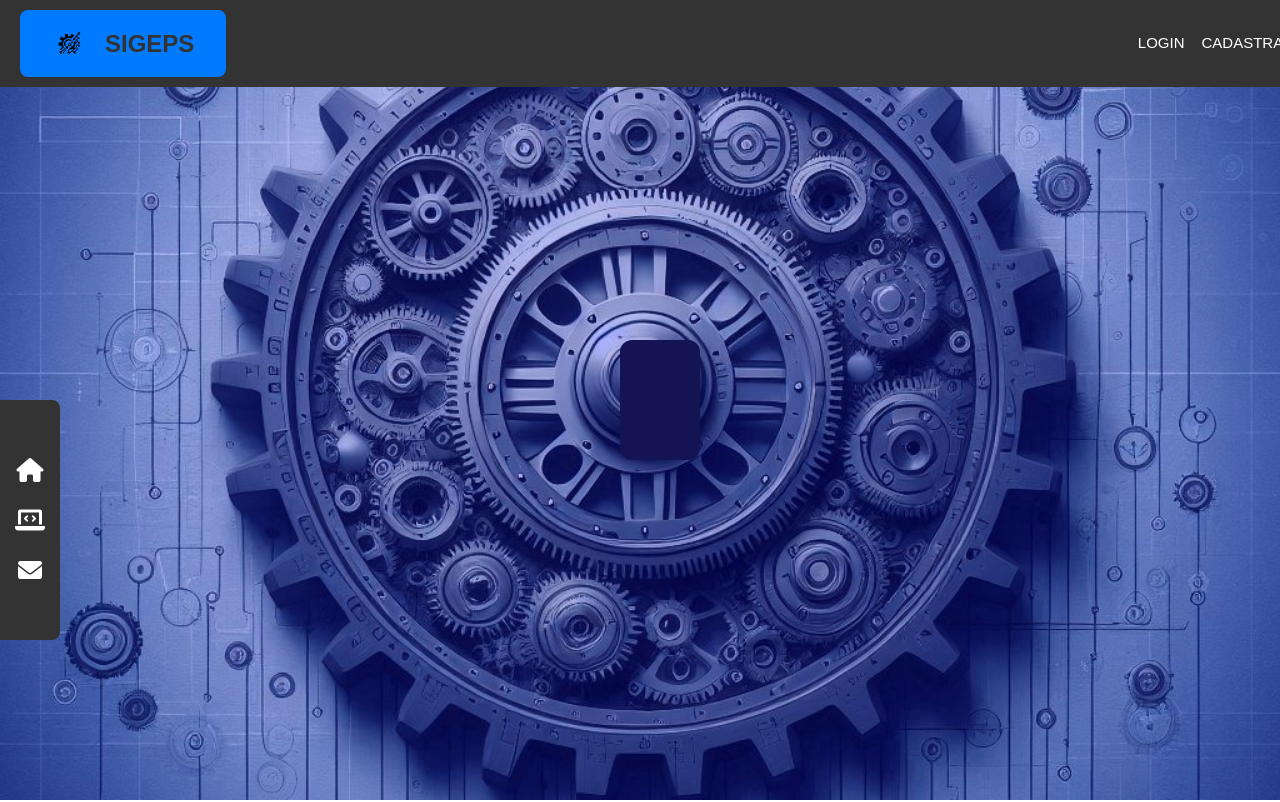
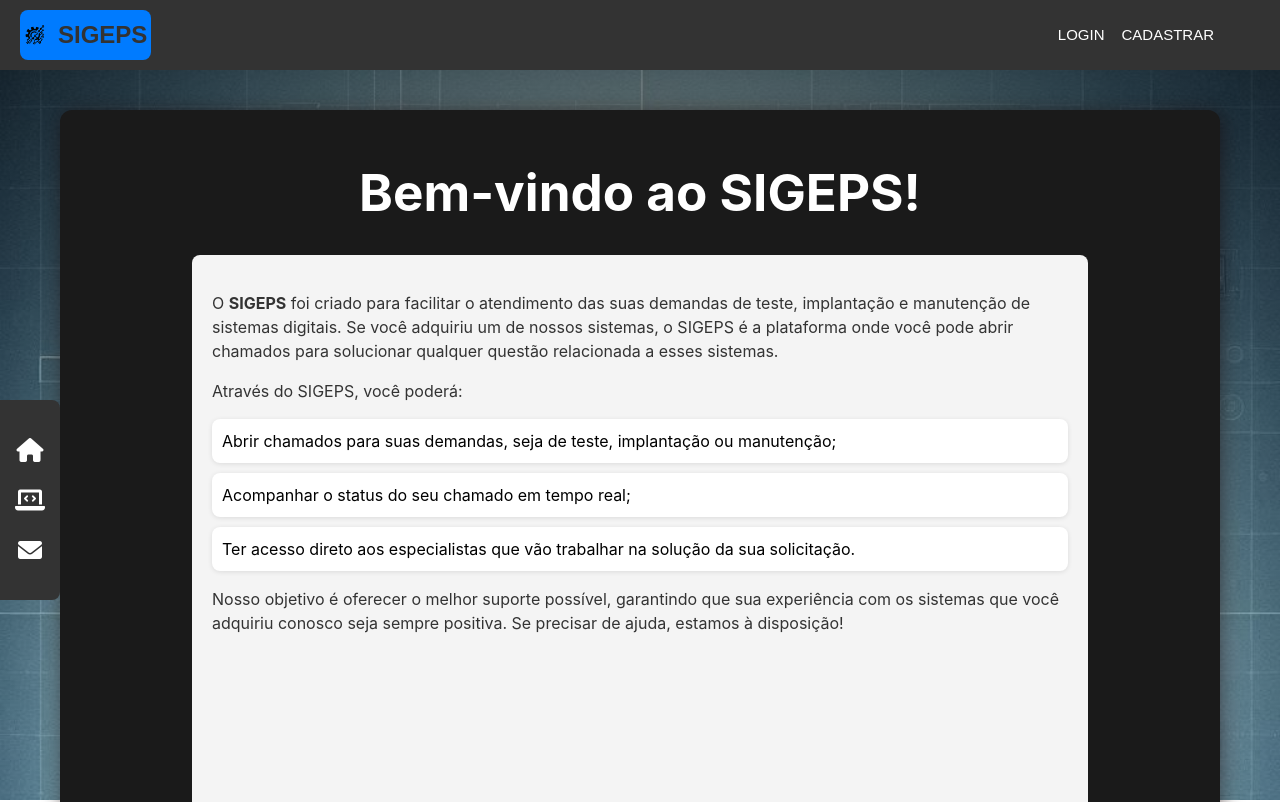
Before and after one commit to Gbrlemos/projeto_sigeps, a React (Vite) app: page /home in a window 1280 px wide. Shown: the top 802 px of the page. Built offline with nearby package versions, Linux system fonts and the light colour scheme.

Commit message:
Quase todas as paginas prontas, alterações no layout para ficar mais bonito e funcional. Falta finalizar a ordem de algumas paginas

```diff
--- a/index.html
+++ b/index.html
@@ -1,5 +1,5 @@
 <!doctype html>
-<html lang="en">
+<html lang="pt-br">
   <head>
     <meta charset="UTF-8" />
     <link
--- a/src/App.css
+++ b/src/App.css
@@ -12,6 +12,11 @@
   text-rendering: optimizeLegibility;
   -webkit-font-smoothing: antialiased;
   -moz-osx-font-smoothing: grayscale;
+  flex: 1;
+}
+
+* {
+  box-sizing: border-box;
 }
 
 /* Estilo para âncoras */
@@ -30,6 +35,7 @@ body {
   background-image: url('../images/SigepsBackground.png');
   background-size: cover; /* Para cobrir toda a tela */
   background-position: center; /* Centraliza a imagem */
+  background-attachment: fixed;
   background-repeat: no-repeat; /* Impede a repetição da imagem */
   margin: 0;
   width: 100%;
@@ -37,9 +43,15 @@ body {
   align-items: center;
   min-width: 320px;
   min-height: 100vh;
-  background-color: #1a1a1a;
-  margin-top: 80px;
   z-index: 0;
+}
+
+html, body {
+  height: 100%;
+  margin: 0;
+  padding: 0;
+  display: flex;
+  flex-direction: column;
 }
 
 body::after {
@@ -47,13 +59,12 @@ body::after {
   position: absolute;
   top: 0;
   left: 0;
-  right: 0;
-  bottom: 0;
-  background-color: rgba(0, 0, 255, 0.25); /* Azul com 50% de transparência */
-  background-size: cover; /* Para cobrir toda a tela */
+  width: 100%;
+  height: 100%;
+  background: linear-gradient(to bottom, rgba(0, 0, 0, 0.5), rgba(0, 0, 0, 0));  background-size: cover; /* Para cobrir toda a tela */
   background-position: center; /* Centraliza a imagem */
   background-repeat: no-repeat; /* Impede a repetição da imagem */
-  z-index: 0; /* Garante que o overlay fique sobre a imagem */
+  z-index: -1; /* Garante que o overlay fique sobre a imagem */
 }
 
 
@@ -65,18 +76,48 @@ h1, h2, h3, h4 {
   text-align: center;
 }
 
-/* Estilização do contêiner principal */
+/* Estilo base para o app */
+.app-wrapper {
+  display: flex;
+  flex-direction: column;
+  height: 100vh; /* Altura da viewport */
+  padding: 60px;
+}
+
+.app-body {
+  height: 100vh;
+  display: flex;
+  flex: 1;
+}
+
+/* Para o App.jsx */
+.app-container {
+  display: flex;
+  flex-direction: column;
+  align-items: center;
+  width: 100%;
+  min-height: 100vh; /* Garante que ocupe toda a altura da viewport */
+  padding: 0; /* Remove o padding que causava espaçamento indesejado */
+  padding-top: 50px;
+  flex-grow: 1;
+}
+
+
+/* Para os componentes individuais */
 .container {
   display: flex;
   flex-direction: column;
   align-items: center;
   width: 100%;
   padding: 20px;
-  padding-top: 100px;
   background-color: #1a1a1a;
   border-radius: 12px;
-  box-shadow: 0 4px 20px rgba(0, 0, 0, 0.1);
+  box-shadow: 2px 2px 20px rgba(20, 1, 2, 0.5);
   z-index: 3;
+  max-width: 100%;
+  height: auto;
+  padding-bottom: 40px;
+  flex-grow: 1;
 }
 
 /* Estilo para formulários */
@@ -85,7 +126,7 @@ form {
   background-color: #242424;
   padding: 20px;
   border-radius: 10px;
-  box-shadow: 0 2px 10px rgba(0, 0, 0, 0.05);
+  box-shadow: 0 2px 10px rgba(20, 1, 2, 0.5);
   display: flex;
   flex-direction: column;
   align-items: center;
@@ -117,6 +158,24 @@ select {
   transition: border 0.3s;
 }
 
+section {
+  width: 80%; /* 80% da largura da página */
+  height: 80vh; /* 80% da altura da página, usando unidade vh (viewport height) */
+  margin: 0 auto; /* Centraliza a seção horizontalmente */
+  padding: 20px; /* Espaçamento interno para o conteúdo da seção */
+  background-color: #f4f4f4; /* Cor de fundo, pode ser ajustada */
+  border-radius: 8px; /* Bordas arredondadas, pode ser ajustado */
+  box-sizing: border-box; /* Garante que o padding não afete a largura total */
+  overflow: auto; /* Garante que o conteúdo não ultrapasse a área da seção, com rolagem se necessário */
+}
+
+/* Estilização adicional para o conteúdo dentro da seção */
+section p {
+  font-size: 16px; /* Ajuste do tamanho da fonte do texto */
+  color: #333; /* Cor do texto */
+}
+
+
 /* Efeito ao focar nos campos de entrada */
 input[type="text"]:focus,
 input[type="password"]:focus,
@@ -133,6 +192,7 @@ button {
   padding: 0.6em 1.2em;
   border-radius: 8px;
   cursor: pointer;
+  box-shadow: 0px 0px 1px rgba(0, 0, 0, 0.5);
   transition: border-color 0.25s, background-color 0.3s;
 }
 
@@ -202,18 +262,17 @@ tr:hover {
 }
 
 .navbar .logo {
-  font-size: 30px;  /* Ajuste o tamanho para o desejado */
+  font-size: 20px;  /* Ajuste o tamanho para o desejado */
   font-weight: bold; /* Deixa o nome mais destacado */
-  cursor: pointer; /* Mostra o cursor como uma mãozinha */
   line-height: 1; /* Garante que a altura da linha não aumente o navbar */
   margin: 0; /* Remove margens adicionais */
   padding-bottom: 5px; /* Remove qualquer preenchimento extra */
 }
 
 .navbar-icon {
-  width: 35px;  /* Ajuste o tamanho do ícone conforme necessário */
+  width: 30px;  /* Ajuste o tamanho do ícone conforme necessário */
   height: auto;
-  margin-right: 10px;  /* Espaço entre o ícone e o texto */
+  margin-right: 0px;  /* Espaço entre o ícone e o texto */
 }
 
 
@@ -247,6 +306,7 @@ tr:hover {
   gap: 20px;
   flex-wrap: wrap;
   padding: 20px;
+  box-shadow: 2px 2px 20px rgba(20, 1, 2, 0.5);
   background-color: #1a1a1a;
   z-index: 5;
 }
@@ -313,7 +373,7 @@ textarea {
 /* Botão */
 button {
   background-color: #646cff;
-  color: rgb(0, 0, 0);
+  color: rgb(255, 255, 255);
   padding: 0.6em 1.2em;
   border: none;
   border-radius: 8px;
@@ -373,9 +433,10 @@ button:hover {
 .navbar .logo {
   display: flex;
   align-items: center;
+  padding-top: 5px;
+  padding-right: 2px;
   gap: 8px; /* Espaço entre o ícone e o texto */
   background-color: #007bff; /* Cor de fundo azul */
-  padding: 8px 16px; /* Espaçamento interno para tornar o quadrado proporcional */
   border-radius: 8px; /* Suaviza os cantos, ajuste para o formato desejado */
   color: #333; /* Texto em branco para contraste */
   font-family: 'Montserrat', sans-serif; /* Fonte moderna */
@@ -394,6 +455,7 @@ button:hover {
   font-size: 15px;
   display: flex;
   gap: 5px; /* Espaçamento entre os botões */
+  padding-right: 40px;
 }
 
 .navbar .auth-buttons a {
@@ -412,6 +474,7 @@ button:hover {
 }
 
 /* Sidebar estará sempre à esquerda */
+/* Sidebar */
 .sidebar {
   height: 200px; /* Full height */
   width: 60px; /* Inicialmente com largura pequena */
@@ -429,15 +492,15 @@ button:hover {
   z-index: 10; /* Para garantir que o menu fique acima do conteúdo */
 }
 
-/* Estilo para os botões dentro da sidebar */
+/* Estilo para os links dentro da sidebar (antes eram botões) */
 .sidebar-btn {
   display: flex;
   align-items: center;
   justify-content: center;
   padding: 20px;
-  width: 100%; /* O botão ocupa toda a largura da sidebar */
-  height: 50px; /* Altura dos botões */
-  border: none;
+  width: 100%; /* O link ocupa toda a largura da sidebar */
+  height: 50px; /* Altura dos links */
+  text-decoration: none; /* Remove o sublinhado do link */
   background: none;
   color: white;
   font-size: 20px; /* Tamanho do ícone */
@@ -463,6 +526,7 @@ button:hover {
   font-size: 16px; /* Tamanho do texto */
 }
 
+
 /* Adicionando uma margem ao conteúdo principal para que ele não fique sob a sidebar */
 .content {
   margin-left: 60px; /* Ajuste inicial da margem para acomodar a sidebar */
@@ -472,3 +536,26 @@ button:hover {
 .sidebar .sidebar-btn i {
   font-size: 24px; /* Ajustando o tamanho dos ícones */
 }
+
+footer {
+  background-color: #333;
+  color: white;
+  text-align: center;
+  padding: 20px;
+  margin-top: auto; /* Garante que o footer fique no fundo */
+}
+
+.footer-bottom p {
+  margin: 0;
+  font-size: 14px;
+}
+
+.footer-bottom a {
+  color: #ccc; /* Cor do link */
+  text-decoration: none;
+}
+
+.footer-bottom a:hover {
+  color: #fff; /* Cor ao passar o mouse */
+  text-decoration: underline;
+}
--- a/src/App.jsx
+++ b/src/App.jsx
@@ -2,6 +2,9 @@ import React from 'react';
 import { BrowserRouter as Router, Routes, Route } from 'react-router-dom';
 import './App.css'
 import Navbar from './pages/Navbar';
+import Footer from './pages/Footer';
+import Home from './pages/Home';
+import Developers from './pages/Developers';
 import Login from './pages/Login'; // Atualizado
 import CriarChamado from './pages/CriarChamado'; // Atualizado
 import CadastrarSistema from './pages/CadastrarSistema';
@@ -13,13 +16,15 @@ import CadastrarUsuario from './pages/CadastrarUsuario';
 
 const App = () => {
   return (
-
-
-    <div className='container'>
+   <div className='app-wrapper'>
     <Router>
       <Navbar />
+    <div className='app-body'>
       <Sidebar />
+        <div className='app-container'>
           <Routes>
+            <Route path="/home" element={<Home />} />
+            <Route path="/developers" element={<Developers />} />
             <Route path="/login" element={<Login />} />
             <Route path="/cadastrarusuario" element={<CadastrarUsuario />} />
             <Route path="/criarchamado" element={<CriarChamado />} />
@@ -29,6 +34,9 @@ const App = () => {
             <Route path="/cadastrarrecurso" element={<CadastrarRecurso />} />
             {/* Outras rotas aqui */}
           </Routes>
+        </div>
+    </div>
+    <Footer />
     </Router>
    </div>
 
--- /dev/null
+++ b/src/pages/Developers.jsx
@@ -0,0 +1,31 @@
+import React from 'react';
+
+const Developers = () => {
+  return (
+    <div className="container">
+      <h1>Sobre os Desenvolvedores</h1>
+      <section style={{ marginTop: '20px', textAlign: 'left', color: '#fff' }}>
+        <h2>Sobre a Equipe</h2>
+        <p>
+          Somos uma equipe apaixonada por tecnologia, com foco em criar soluções
+          eficientes e inovadoras. Este projeto foi desenvolvido com o objetivo
+          de facilitar a gestão de sistemas, promovendo integração e agilidade
+          nos processos.
+        </p>
+      </section>
+
+      <section style={{ marginTop: '20px', textAlign: 'left', color: '#fff' }}>
+        <h2>Sobre o Projeto</h2>
+        <p>
+          O sistema foi projetado para gerenciar chamados, testes, implantação e
+          manutenção de software. Utilizamos tecnologias modernas, como React
+          no frontend e Node.js no backend, para garantir um desempenho
+          excelente e uma experiência de usuário intuitiva.
+        </p>
+      </section>
+
+    </div>
+  );
+};
+
+export default Developers;
--- /dev/null
+++ b/src/pages/Footer.jsx
@@ -0,0 +1,11 @@
+import React from 'react';
+
+const Footer = () => {
+  return (
+    <footer>
+      <p>&copy; 2024 SIGEPS. Todos os direitos reservados.</p>
+    </footer>
+  );
+};
+
+export default Footer;
--- /dev/null
+++ b/src/pages/Home.jsx
@@ -0,0 +1,27 @@
+import React from 'react';
+
+const Home = () => {
+  return (
+    <div className="container">
+      <h1>Bem-vindo ao SIGEPS!</h1>
+
+      <section>
+        <p>
+          O <strong>SIGEPS</strong> foi criado para facilitar o atendimento das suas demandas de teste, implantação e manutenção de sistemas digitais.
+          Se você adquiriu um de nossos sistemas, o SIGEPS é a plataforma onde você pode abrir chamados para solucionar qualquer questão relacionada a esses sistemas.
+        </p>
+        <p>
+          Através do SIGEPS, você poderá:
+          <ul>
+            <li>Abrir chamados para suas demandas, seja de teste, implantação ou manutenção;</li>
+            <li>Acompanhar o status do seu chamado em tempo real;</li>
+            <li>Ter acesso direto aos especialistas que vão trabalhar na solução da sua solicitação.</li>
+          </ul>
+        </p>
+        <p>Nosso objetivo é oferecer o melhor suporte possível, garantindo que sua experiência com os sistemas que você adquiriu conosco seja sempre positiva. Se precisar de ajuda, estamos à disposição!</p>
+      </section>
+    </div>
+  );
+};
+
+export default Home;
--- a/src/pages/Login.jsx
+++ b/src/pages/Login.jsx
@@ -43,7 +43,7 @@ const Login = () => {
   };
 
   return (
-    <div className="container">
+    <div className='container'>
       <h1>Login</h1>
       <form onSubmit={handleLogin}>
         <label htmlFor="username">Usuário</label>
--- a/src/pages/Sidebar.jsx
+++ b/src/pages/Sidebar.jsx
@@ -1,20 +1,23 @@
 import React from 'react';
+import { Link } from 'react-router-dom'; // Importando Link para navegação
 
 const Sidebar = () => {
   return (
     <div className="sidebar">
-      <button className="sidebar-btn">
+      <Link to="/home" className="sidebar-btn">
         <i className="fas fa-home"></i>
         <span>Página Principal</span>
-      </button>
-      <button className="sidebar-btn">
+      </Link>
+
+      <Link to="/developers" className="sidebar-btn">
         <i className="fas fa-laptop-code"></i>
         <span>Desenvolvedores</span>
-      </button>
-      <button className="sidebar-btn">
+      </Link>
+
+      <Link to="/contact" className="sidebar-btn">
         <i className="fas fa-envelope"></i>
         <span>Contato</span>
-      </button>
+      </Link>
     </div>
   );
 };
```
Also changed, not shown: src/pages/CriarPlano.jsx (+80 -80 lines). Lines whose indentation alone changed are shown as unchanged.
